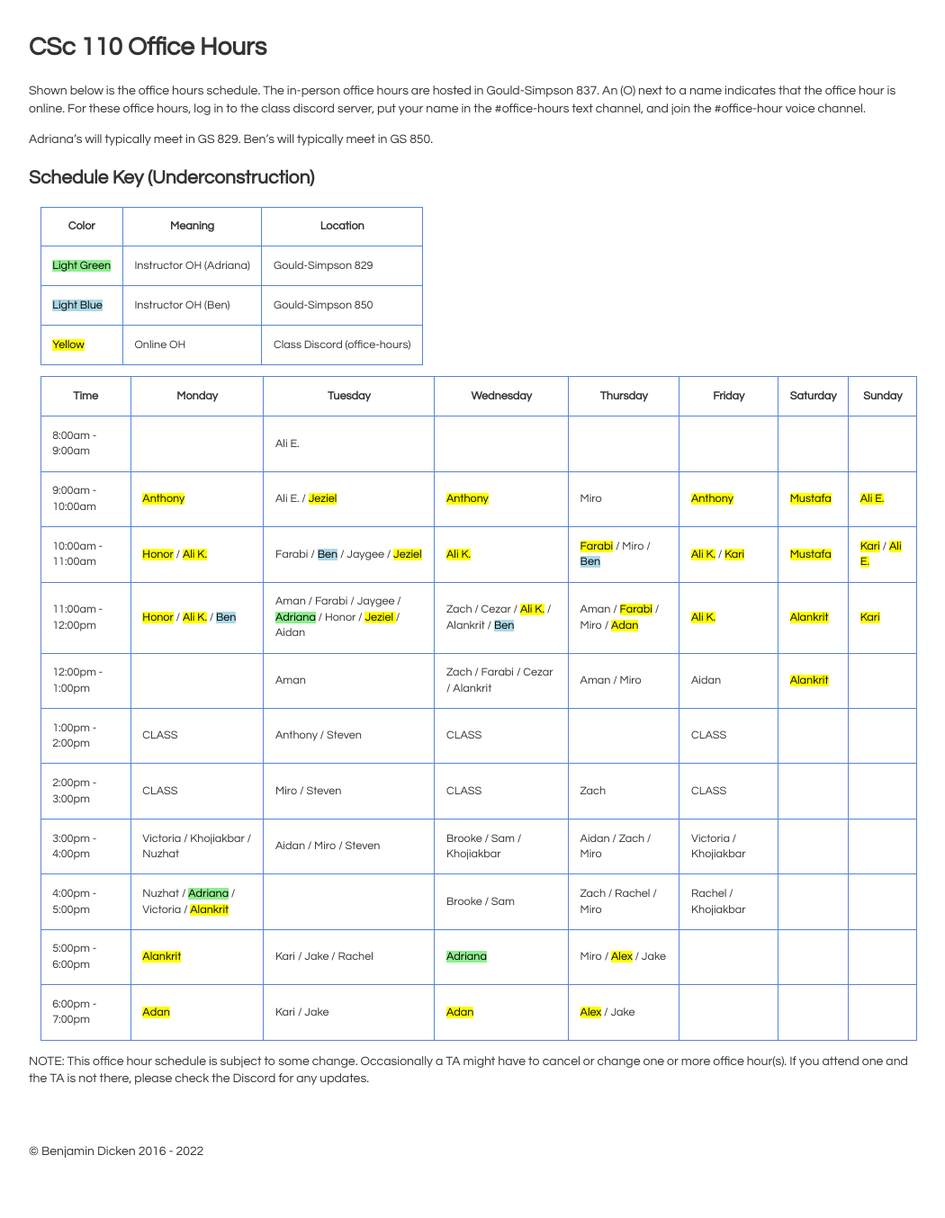
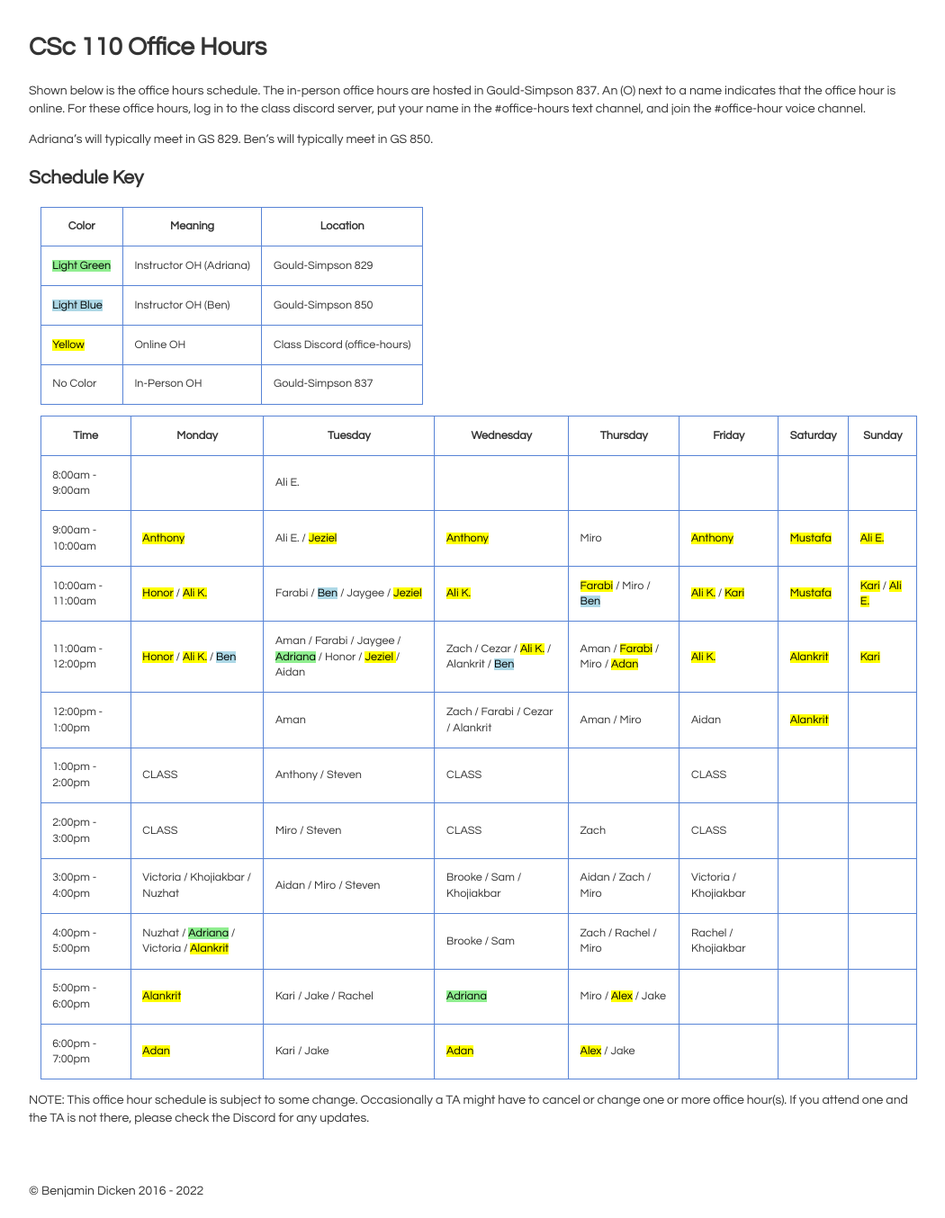
Before and after one commit to bddicken/cs110fall2022website, a Jekyll site: the page built from office_hours/index.md, in a window 1280 px wide. Shown: the whole page at 90% size, without its empty margins (108-1158 px from the left). Built offline with Jekyll 4.4.1, drawn with Linux system fonts in a browser that asks for light colours; before the commit the page ends 1311 px from its top, so only the background shows below that.

Commit message:
Finalized OH Key

```diff
--- a/office_hours/index.md
+++ b/office_hours/index.md
@@ -25,13 +25,14 @@ For these office hours, log in to the class discord server, put your name in the
 Adriana's will typically meet in GS 829.
 Ben's will typically meet in GS 850.
 
-## Schedule Key (Underconstruction)
+## Schedule Key
 
 | Color | Meaning | Location |
 | --- | --- | --- |
 | <mark style="background-color:lightgreen">Light Green</mark> | Instructor OH (Adriana) | Gould-Simpson 829 |
 | <mark style="background-color:lightblue">Light Blue</mark> | Instructor OH (Ben) | Gould-Simpson 850 |
 | <mark>Yellow</mark> | Online OH | Class Discord (office-hours) |
+| No Color | In-Person OH | Gould-Simpson 837 |
 
 
 | Time | Monday | Tuesday | Wednesday | Thursday | Friday | Saturday | Sunday |
```
